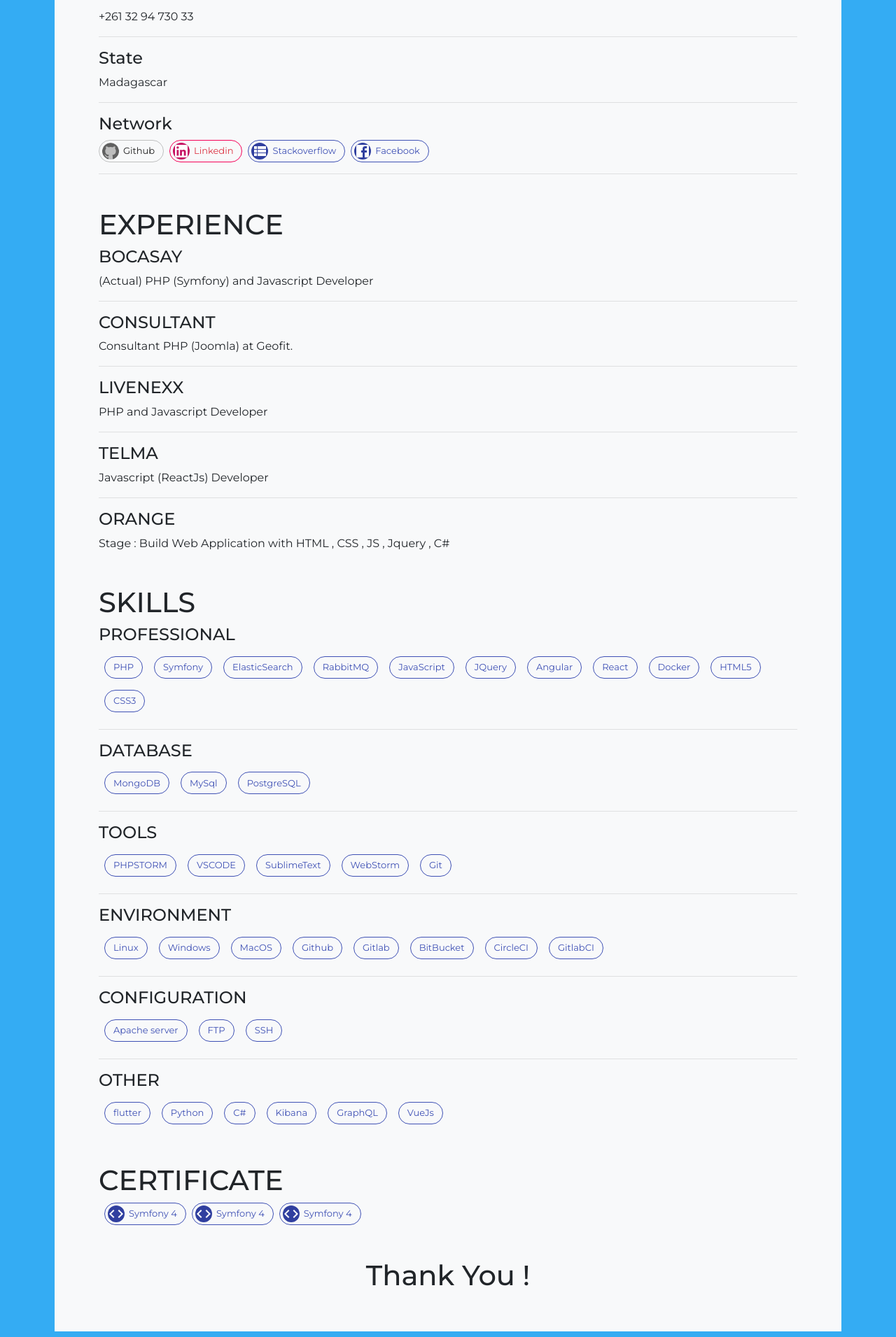
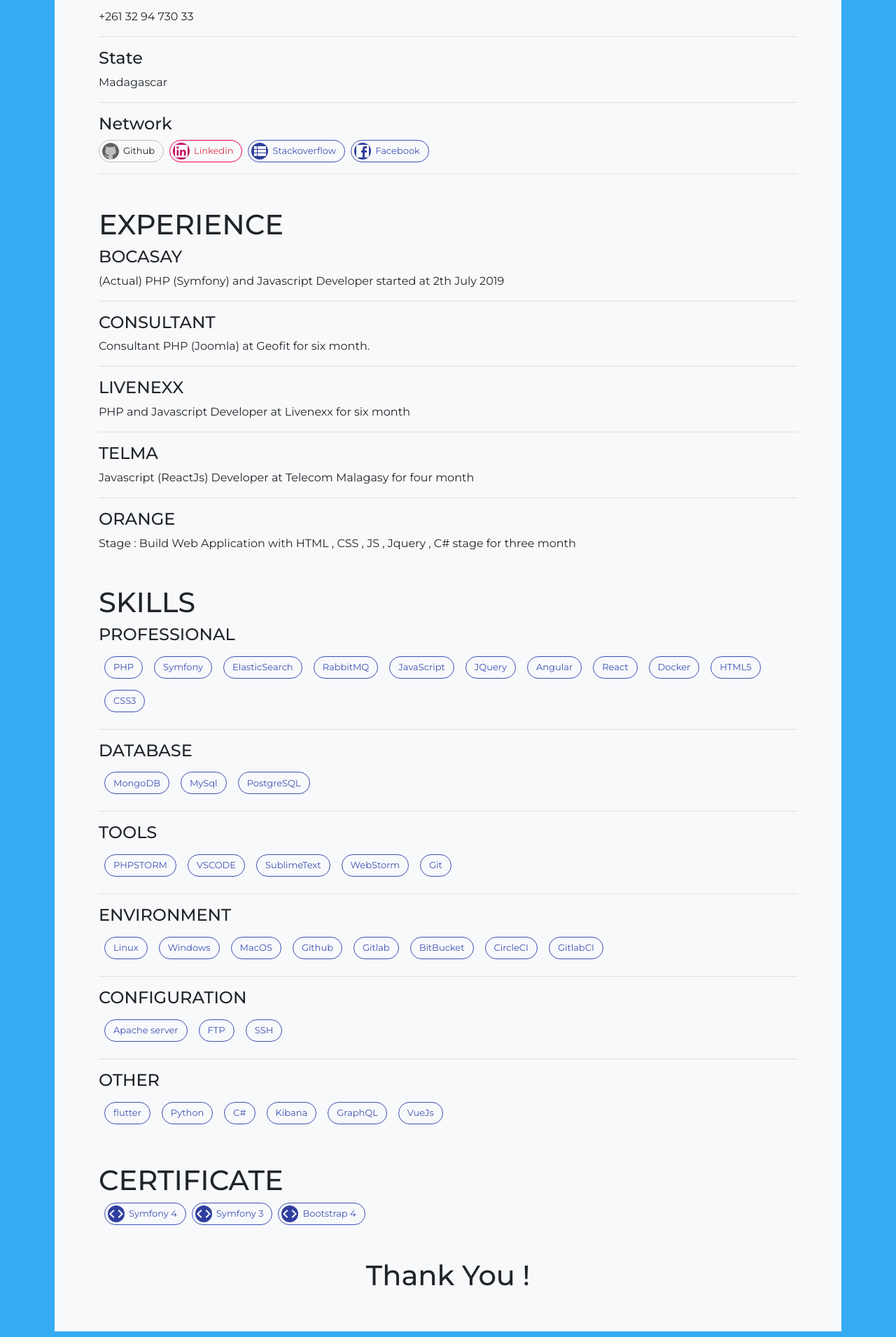
Before and after one commit to julkwel/cv-julien, a React (Create React App) app: page / in a window 1280 px wide. Shown: the part 634-2545 px from the top of the page at 70% size. Built offline with nearby package versions, Linux system fonts and the light colour scheme.

Commit message:
modif certificate name

```diff
--- a/src/cv/cv.js
+++ b/src/cv/cv.js
@@ -147,7 +147,7 @@
                             target="_blank"
                             color="primary"
                             variant="outlined"
-                            label="Symfony 4"
+                            label="Symfony 3"
                     />
                     <Chip className="ml-2"
                             avatar={<Avatar><CodeIcon/></Avatar>}
@@ -156,7 +156,7 @@
                             target="_blank"
                             color="primary"
                             variant="outlined"
-                            label="Symfony 4"
+                            label="Bootstrap 4"
                     />
                 </div>
                 <div className="mb-5"></div>
--- a/src/profile.json
+++ b/src/profile.json
@@ -22,11 +22,11 @@
         "self":"90% of my skills are through by my research and my experience"
     },
     "experience":{
-        "bocasay":"(Actual) PHP (Symfony) and Javascript Developer",
-        "consultant":"Consultant PHP (Joomla) at Geofit.",
-        "livenexx":"PHP and Javascript Developer",
-        "telma":"Javascript (ReactJs) Developer",
-        "orange":"Stage : Build Web Application with HTML , CSS , JS , Jquery , C#"
+        "bocasay":"(Actual) PHP (Symfony) and Javascript Developer started at 2th July 2019",
+        "consultant":"Consultant PHP (Joomla) at Geofit for six month.",
+        "livenexx":"PHP and Javascript Developer at Livenexx for six month",
+        "telma":"Javascript (ReactJs) Developer at Telecom Malagasy for four month",
+        "orange":"Stage : Build Web Application with HTML , CSS , JS , Jquery , C# stage for three month"
     },
     "skills":{
         "professional":[
```
